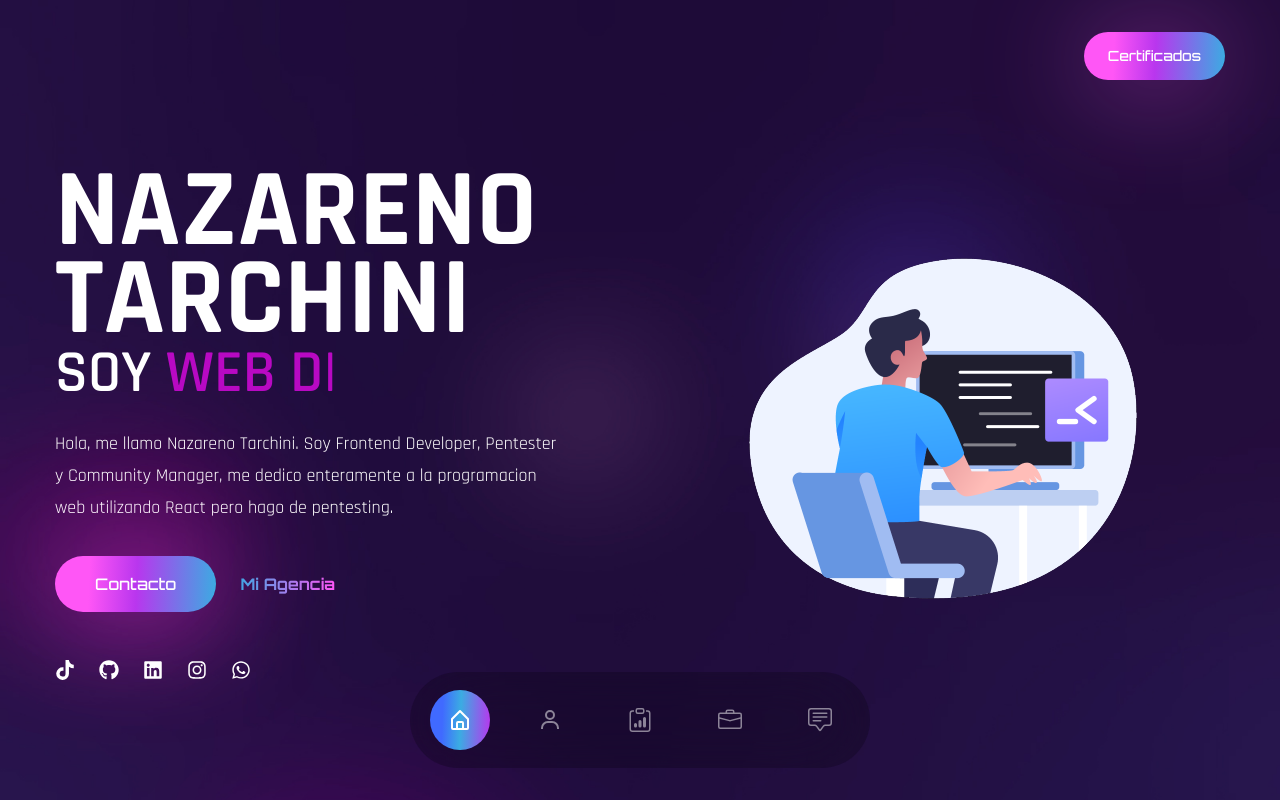
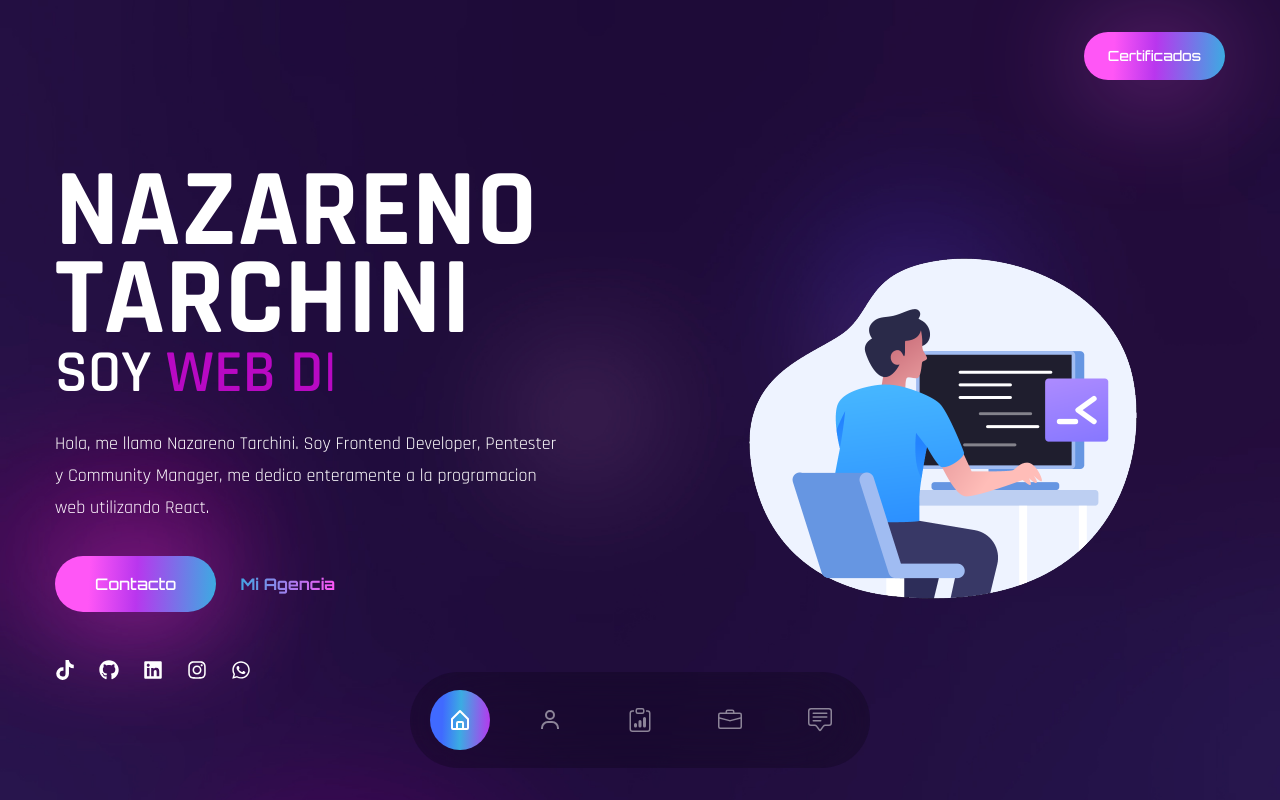
Before and after one commit to Ntarchini99/new-portfolio, a React (Vite) app: page / in a window 1280 px wide. Shown: the top 800 px of the page. Built offline with nearby package versions, Linux system fonts and the light colour scheme; a web font is replaced by a local one.

Commit message:
Refactor [Component]

```diff
--- a/src/components/banner.tsx
+++ b/src/components/banner.tsx
@@ -53,7 +53,7 @@ export const Banner = () => {
                 className="mx-auto mb-8 max-w-lg lg:mx-0"
               >
                 Hola, me llamo Nazareno Tarchini. Soy Frontend Developer, Pentester y Community Manager, me dedico
-                enteramente a la programacion web utilizando React pero hago de pentesting.
+                enteramente a la programacion web utilizando React.
               </motion.p>
 
               <motion.div
```
